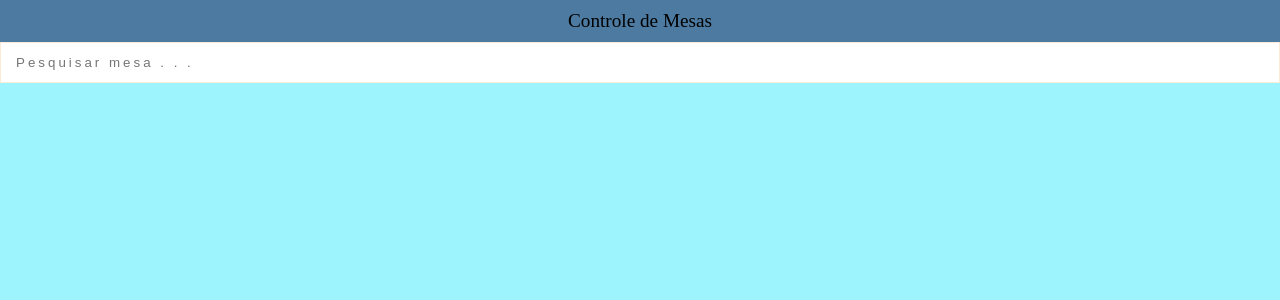
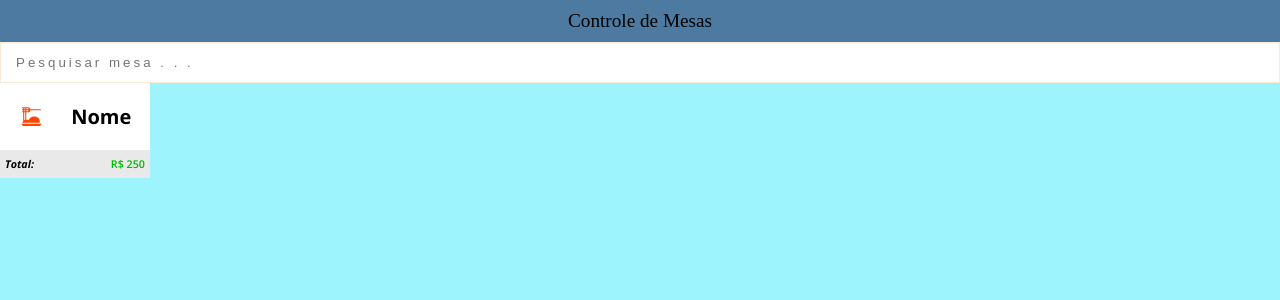
Before and after one commit to yuridapaz/stone_challenge_frontend, a React (Create React App) app: page / in a window 1280 px wide. Shown: the top 300 px of the page. Built offline with nearby package versions, Linux system fonts and the light colour scheme.

Commit message:
table_card_style

```diff
--- a/package.json
+++ b/package.json
@@ -8,6 +8,7 @@
     "@testing-library/user-event": "^13.5.0",
     "react": "^18.2.0",
     "react-dom": "^18.2.0",
+    "react-icons": "^4.8.0",
     "react-scripts": "5.0.1",
     "styled-components": "^5.3.9",
     "web-vitals": "^2.1.4"
--- a/src/components/TableCard.jsx
+++ b/src/components/TableCard.jsx
@@ -1,7 +1,54 @@
 import styled from 'styled-components';
+import { MdDinnerDining } from 'react-icons/md';
 
-const TableCardStyled = styled.div``;
+const TableCardStyled = styled.div`
+  display: flex;
+  flex-direction: column;
+  width: 150px;
+  background-color: #fff;
+  font-family: 'Open Sans', sans-serif;
+
+  .table_card_div {
+    display: flex;
+    align-items: center;
+    justify-content: space-around;
+    padding: 20px 5px;
+
+    .table_card_icon {
+      font-size: 25px;
+      color: orangered;
+    }
+    .table_card_name {
+      font-size: 20px;
+    }
+  }
+
+  .price_card_div {
+    display: flex;
+    justify-content: space-between;
+    background-color: #e9e9e9;
+    padding: 7px 5px;
+    .price_card_text {
+      font-style: italic;
+    }
+    .price_card_value {
+      color: #00bb00;
+      font-weight: 600;
+    }
+  }
+`;
 
 export const TableCard = ({ comanda }) => {
-  return <TableCardStyled comanda={comanda}></TableCardStyled>;
+  return (
+    <TableCardStyled comanda={comanda}>
+      <div className='table_card_div'>
+        <MdDinnerDining className='table_card_icon' />
+        <h2 className='table_card_name'>{comanda.nome}</h2>
+      </div>
+      <div className='price_card_div'>
+        <h6 className='price_card_text'>Total:</h6>
+        <h6 className='price_card_value'>R$ 250</h6>
+      </div>
+    </TableCardStyled>
+  );
 };
--- a/src/index.css
+++ b/src/index.css
@@ -1,3 +1,5 @@
+@import url('https://fonts.googleapis.com/css2?family=Open+Sans:ital,wght@0,300;0,400;0,500;0,600;0,700;0,800;1,300;1,400;1,500;1,700;1,800&display=swap');
+
 * {
   margin: 0;
   padding: 0;
```
Also changed, not shown: 1 other file (tests, documents, lock files or other folders).
